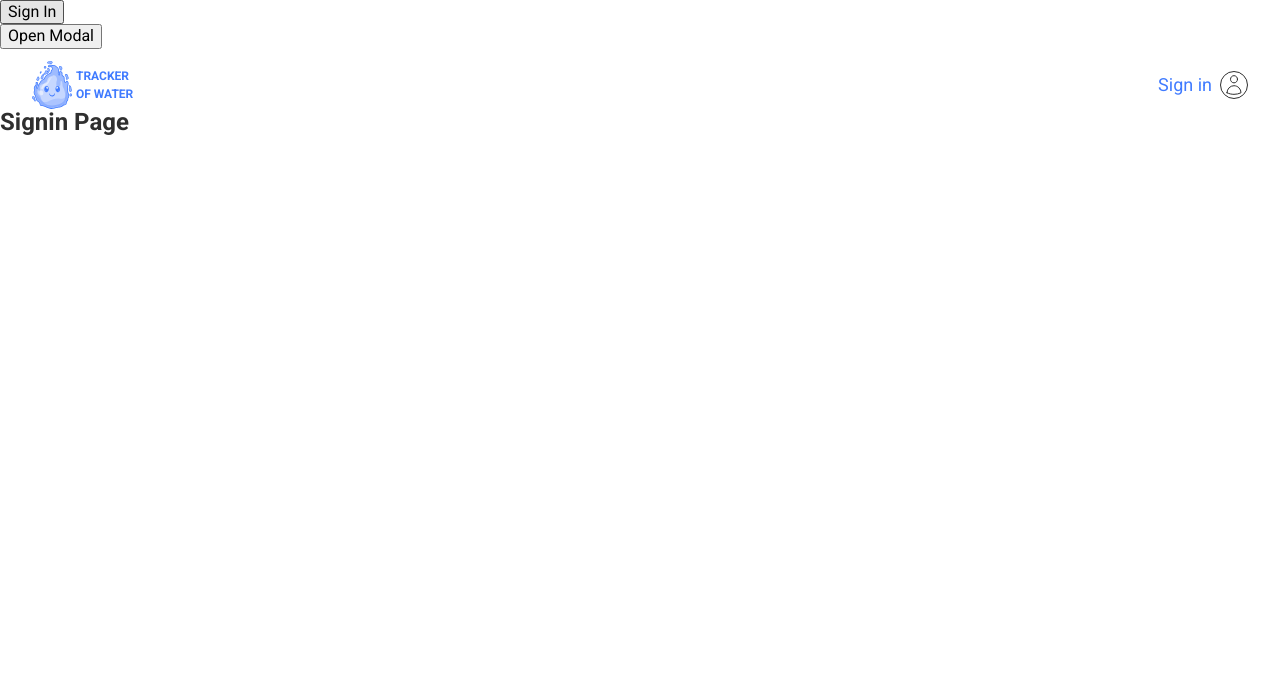
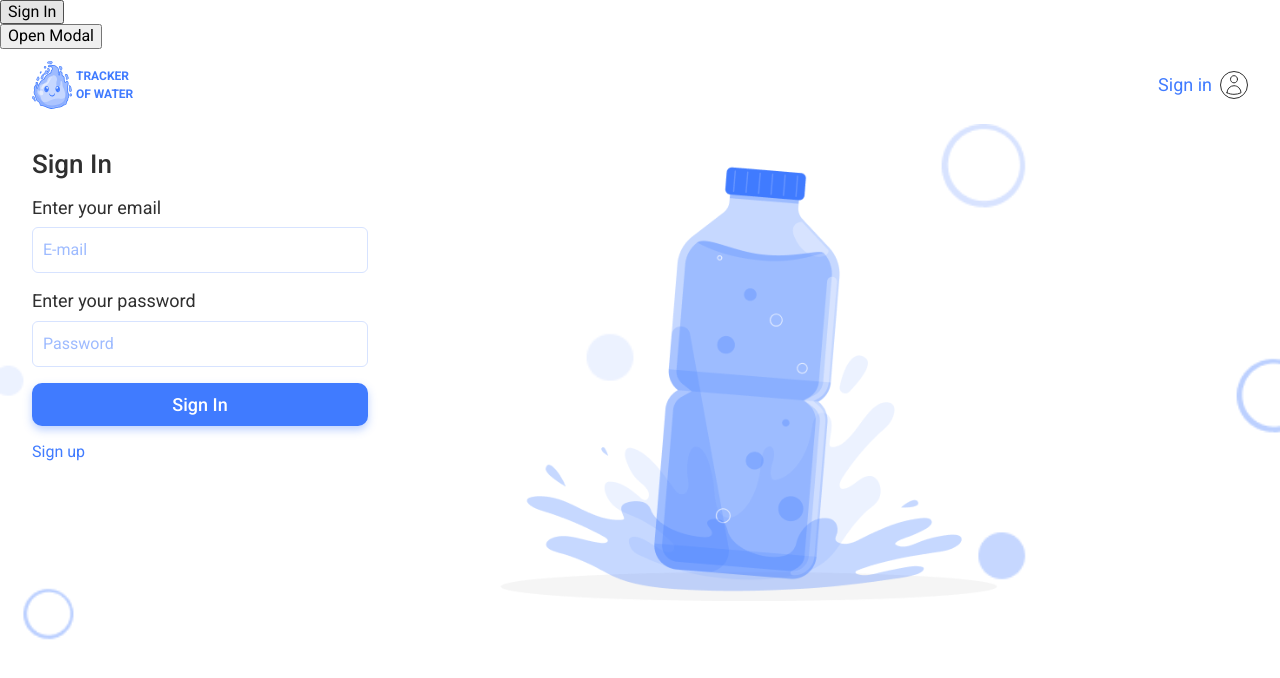
Before and after one commit to Stee1Lemon/water-tracker, a React (Vite) app: page /water-tracker/signin in a window 1280 px wide. Shown: the top 678 px of the page. Built offline with nearby package versions, Linux system fonts and the light colour scheme.

Commit message:
Created signin component and page

```diff
--- /dev/null
+++ b/src/components/SigninForm/SigninForm.jsx
@@ -0,0 +1,16 @@
+import { Form } from './SigninForm.styled';
+import { NavLink } from 'react-router-dom';
+
+export const SigninForm = () => {
+  return (
+    <Form>
+      <h2>Sign In</h2>
+      <label>Enter your email</label>
+      <input type="email" name="email" placeholder="E-mail" />
+      <label>Enter your password</label>
+      <input type="text" name="password" placeholder="Password" />
+      <button type="submit">Sign In</button>
+      <NavLink to="/signin">Sign up</NavLink>
+    </Form>
+  );
+};
--- /dev/null
+++ b/src/components/SigninForm/SigninForm.styled.jsx
@@ -0,0 +1,101 @@
+import styled from 'styled-components';
+
+export const Form = styled.form`
+  display: flex;
+  flex-direction: column;
+  max-width: 280px;
+
+  h2 {
+    font-weight: 500;
+    font-size: 26px;
+    line-height: 1.2;
+    color: var(--primary-dark);
+    margin-bottom: 16px;
+  }
+
+  label {
+    font-weight: 400;
+    font-size: 18px;
+    line-height: 1.3;
+    color: var(--primary-dark);
+    margin-bottom: 8px;
+  }
+
+  input {
+    border: 1px solid var(--secondary-fifth);
+    border-radius: 6px;
+    padding: 12px 10px;
+    margin-bottom: 16px;
+    line-height: 1.25;
+  }
+
+  input:focus {
+    color: var(--primary-focus);
+    outline: none;
+    font-size: 16px;
+    line-height: 1.25;
+  }
+
+  input::placeholder {
+    font-weight: 400;
+    font-size: 16px;
+    line-height: 1.25;
+    color: var(--secondary-third);
+  }
+
+  button {
+    border-radius: 10px;
+    border: none;
+    padding: 8px 30px;
+    box-shadow: 0 4px 8px 0 rgba(64, 123, 255, 0.34);
+    background: var(--primary-focus);
+    font-weight: 500;
+    font-size: 16px;
+    line-height: 1.25;
+    color: var(--primary-light);
+    margin-bottom: 16px;
+  }
+
+  button:hover,
+  button:focus {
+    box-shadow: 0 4px 14px 0 rgba(64, 123, 255, 0.54);
+  }
+
+  button:active {
+    box-shadow: none;
+  }
+
+  a {
+    font-weight: 400;
+    line-height: 1.25;
+    color: var(--primary-focus);
+  }
+
+  a:hover,
+  a:focus {
+    color: var(--secondary-fourth);
+  }
+
+  @media only screen and (min-width: 768px) {
+    max-width: 336px;
+
+    input {
+      width: 336px;
+    }
+
+    button {
+      padding: 10px 30px;
+      font-size: 18px;
+      line-height: 1.3;
+    }
+  }
+
+  @media only screen and (min-width: 1440px) {
+    max-width: 384px;
+    padding-top: 130px;
+
+    input {
+      width: 384px;
+    }
+  }
+`;
--- a/src/pages/SigninPage/SigninPage.jsx
+++ b/src/pages/SigninPage/SigninPage.jsx
@@ -1,5 +1,14 @@
+import { SigninForm } from 'components/SigninForm/SigninForm';
+import { FormContainer, FormSection } from './SigninPage.styled';
+
 const SigninPage = () => {
-  return <h2>Signin Page</h2>;
+  return (
+    <FormSection>
+      <FormContainer>
+        <SigninForm />
+      </FormContainer>
+    </FormSection>
+  );
 };
 
 export default SigninPage;
--- a/src/pages/SigninPage/SigninPage.styled.jsx
+++ b/src/pages/SigninPage/SigninPage.styled.jsx
@@ -0,0 +1,91 @@
+import styled from 'styled-components';
+import mobImg from '../../assets/signup-background-mobile.png';
+import tabImg from '../../assets/signup-background-tablet.png';
+import deskImg from '../../assets/signup-background-desktop.png';
+import mobBottleImg from '../../assets/signup-bottle-mobile.png';
+import tabBottleImg from '../../assets/signup-bottle-tablet.png';
+import deskBottleImg from '../../assets/signup-bottle-desktop.png';
+
+export const FormSection = styled.section`
+  @media only screen and (max-width: 767px) {
+    background-image: url(${mobImg});
+    background-size: cover;
+    background-repeat: no-repeat;
+    background-position: center top 50px;
+    &::before {
+      content: '';
+      position: absolute;
+      background-image: url(${mobBottleImg});
+      background-size: contain;
+      background-repeat: no-repeat;
+      z-index: -99;
+      top: 50%;
+      left: 50%;
+      transform: translate(-50%, 98%);
+      width: 280px;
+      height: 210px;
+    }
+  }
+
+  @media only screen and (min-width: 768px) {
+    background-image: url(${tabImg});
+    background-size: cover;
+    background-repeat: no-repeat;
+    background-position: center top 15px;
+    &::before {
+      content: '';
+      position: absolute;
+      background-image: url(${tabBottleImg});
+      background-size: contain;
+      background-repeat: no-repeat;
+      z-index: -99;
+      top: 50%;
+      left: 50%;
+      transform: translate(-37%, -55%);
+      width: 570px;
+      height: 500px;
+    }
+  }
+
+  @media only screen and (min-width: 1440px) {
+    height: 100%;
+    background-image: url(${deskImg});
+    background-size: contain;
+    background-repeat: no-repeat;
+    background-position: center top;
+    &::before {
+      content: '';
+      position: absolute;
+      background-image: url(${deskBottleImg});
+      background-size: contain;
+      background-repeat: no-repeat;
+      z-index: -99;
+      top: 50%;
+      left: 50%;
+      transform: translate(-85%, -45%);
+      width: 916px;
+      height: 680px;
+    }
+  }
+`;
+
+export const FormContainer = styled.div`
+  max-width: 320px;
+  margin: 0 auto;
+  padding: 24px 20px;
+  height: 600px;
+
+  @media screen and (min-width: 768px) {
+    max-width: 768px;
+    padding: 40px 32px;
+    margin: 0;
+  }
+
+  @media screen and (min-width: 1440px) {
+    max-width: 1280px;
+    margin: 0 auto;
+    padding: 20px 112px;
+    display: flex;
+    justify-content: flex-end;
+  }
+`;
```
